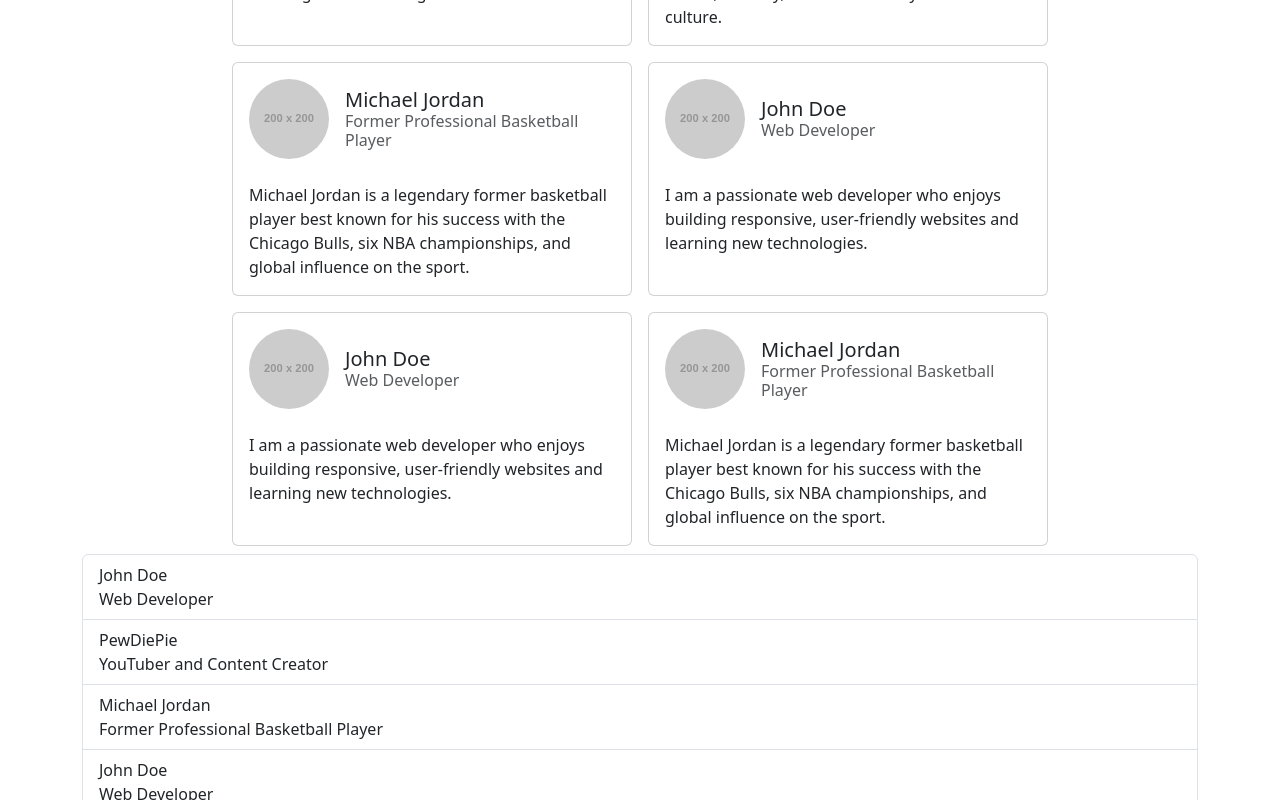
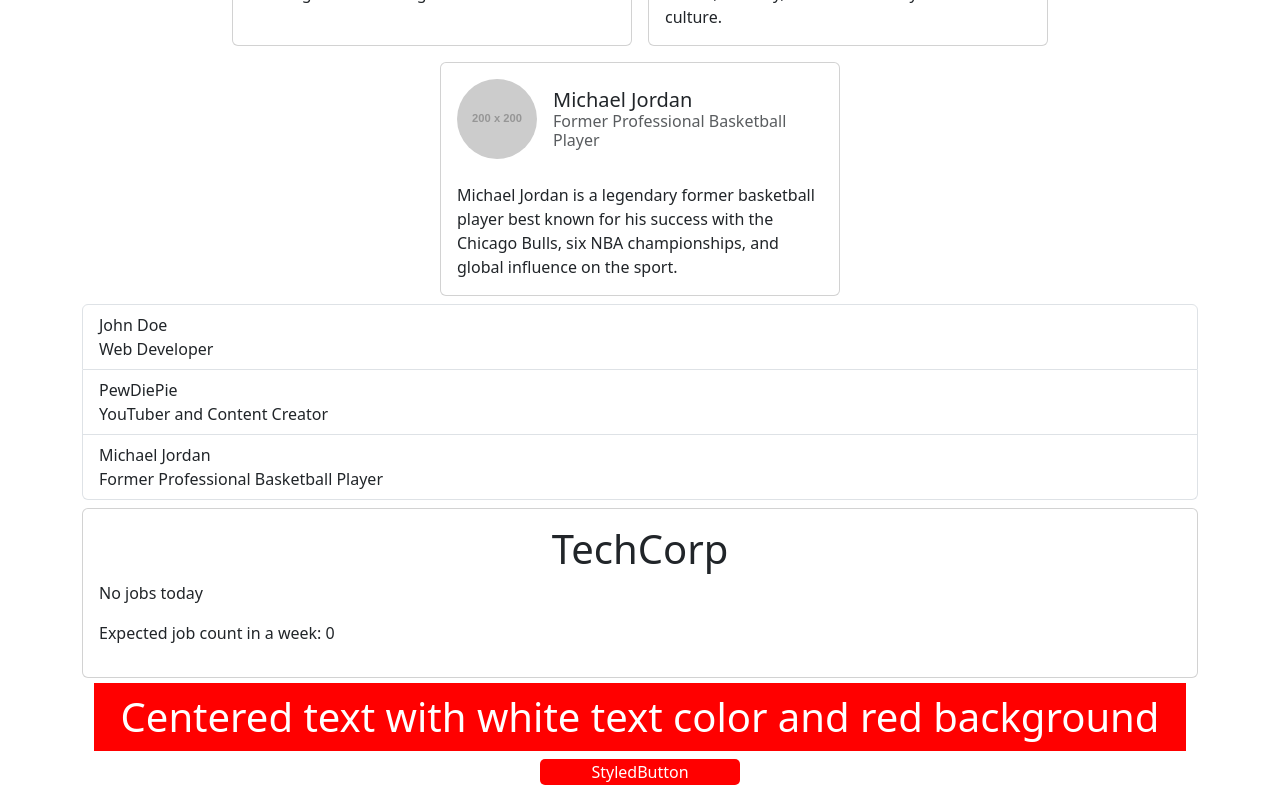
Before and after one commit to AbsoluteMassive/React, a React (Vite) app: page / in a window 1280 px wide. Shown: the part 260-1060 px from the top of the page. Built offline with nearby package versions, Linux system fonts and the light colour scheme.

Commit message:
button component with inline styling using objs

```diff
--- a/src/App.jsx
+++ b/src/App.jsx
@@ -1,8 +1,8 @@
 import Title from "./components/Title";
 import { VariableDisplay, List } from "./components/VariableDisplay";
-
 import ProfileCard from "./components/ProfileCard";
 import JobBoard from "./components/JobBoard";
+import StyledButton from "./components/StyledButton";
 function App() {
   const person1 = {
     image: "https://placehold.co/200x200",
@@ -30,7 +30,7 @@ function App() {
     six NBA championships, and global
     influence on the sport.`,
   };
-  const people = [person1, person2, person3, person1, person1, person3];
+  const people = [person1, person2, person3];
 
   return (
     <div className="container">
@@ -43,6 +43,7 @@ function App() {
       <VariableDisplay />
       <List array={people} />
       <JobBoard jobCount={0} />
+      <StyledButton />
     </div>
   );
 }
--- a/src/components/JobBoard.jsx
+++ b/src/components/JobBoard.jsx
@@ -1,8 +1,7 @@
 const JobBoard = ({ jobCount = 0 }) => {
-  // jobCount has prop to allow reusability
+  // jobCount has a prop to allow reusability(App.jsx )
   // change jobCount value here(default) or in the App.jsx
-  // (0, 4, 5+, negative) to see messages all messages
-  // ctrl f JobBoard to find the component in App.jsx
+  // (0, 4, 5+, negative) to see all messages
 
   const expectedCount = jobCount < 0 ? 0 : Math.round(jobCount * 1.5);
   const companyName = "TechCorp";
--- /dev/null
+++ b/src/components/StyledButton.jsx
@@ -0,0 +1,50 @@
+import { useState } from "react";
+
+const StyledButton = () => {
+  // useState to allow react to render the changes
+  const [isDisabled, setIsDisabled] = useState(false);
+  const [isHovered, setIsHovered] = useState(false);
+  const [text, setText] = useState(
+    `Centered text with white text color and red background`,
+  );
+  const style = {
+    // camelCase instead of -
+    textAlign: "center",
+    color: "white",
+    backgroundColor: "red",
+    padding: "10px",
+    marginTop: "5px",
+  };
+  const buttonStyle = {
+    color: "white",
+    display: "block",
+    margin: "5px auto",
+    width: "200px",
+    padding: "0",
+    // hover using onMouseEnter onMousLeave attr and useState to render
+    backgroundColor: isHovered ? "purple" : "red",
+    border: " 1px solid transparent",
+    borderRadius: "5px",
+  };
+  function disabledButton() {
+    setIsDisabled(true);
+    setText("The button is disabled");
+  }
+  return (
+    <div className="container">
+      <h1 style={style}>{text}</h1>
+      <button
+        onMouseEnter={() => setIsHovered(true)}
+        onMouseLeave={() => setIsHovered(false)}
+        onClick={disabledButton}
+        className="btn"
+        style={buttonStyle}
+        disabled={isDisabled}
+      >
+        StyledButton
+      </button>
+    </div>
+  );
+};
+
+export default StyledButton;
```
